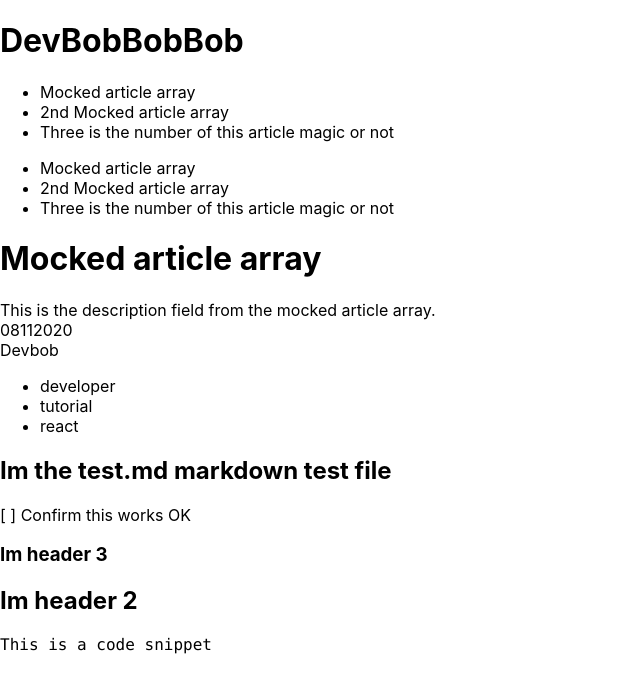
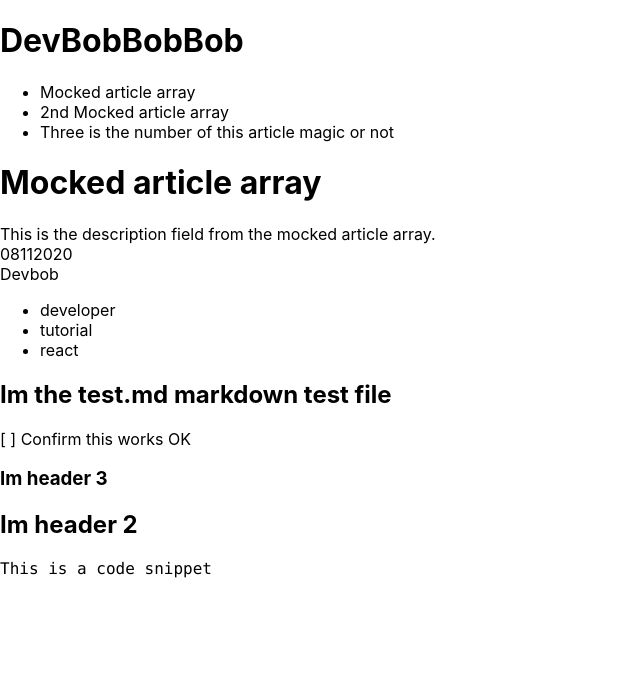
Before and after one commit to 789ni812/DevBobbobbob, a React (Create React App) app in the folder devbobbobbob/devbobbobbob/: page /article/1 in a window 1280 px wide. Shown: the top 690 px of the page, without its empty margins (0-640 px from the left). Built offline with nearby package versions, Linux system fonts and the light colour scheme.

Commit message:
added keys to mapps and removed redundant list of articles as now managed in the header

```diff
--- a/devbobbobbob/devbobbobbob/src/components/Articles/Article.js
+++ b/devbobbobbob/devbobbobbob/src/components/Articles/Article.js
@@ -16,7 +16,7 @@ return (
     <div data-test="articleTags">
         <ul>
         {article.tags.map((tag) =>
-        <li>{tag}</li>
+        <li key={tag}>{tag}</li>
         )}
     </ul>
     </div>
--- a/devbobbobbob/devbobbobbob/src/components/Articles/ArticleNavigation.js
+++ b/devbobbobbob/devbobbobbob/src/components/Articles/ArticleNavigation.js
@@ -1,13 +1,12 @@
 import React from 'react';
-import articlesArray from './mockedArticleArray';
+
 function ArticleNavigation({articles}) {
-    console.log('articles from state', articles);
 
     return (
     <div data-test="component-article-navigation">
     <ul>
         {articles.map((article) =>
-        <li data-test="list-article">{article.title}</li>)}
+        <li data-test="list-article" key={article.id}>{article.title}</li>)}
     </ul>
     </div>
     )
--- a/devbobbobbob/devbobbobbob/src/components/Articles/Articles.js
+++ b/devbobbobbob/devbobbobbob/src/components/Articles/Articles.js
@@ -6,15 +6,10 @@ function Articles()  {
 
 return(
 <div data-test="component-Articles">
-<div data-test="component-ArticleNavigation"><ArticleNavigation articles={articlesArray} /></div>
+<div data-test="component-ArticleNavigation">
+    <ArticleNavigation articles={articlesArray} />
+    </div>
 
-<ul>
-    {
-    articlesArray.map((article) =>
-        <li key={article.id} data-test="li-articleTitle">{article.title}</li>
-        )
-    }
-</ul>
     <Article article = {articlesArray[0]}/>
 </div>
 )
```
